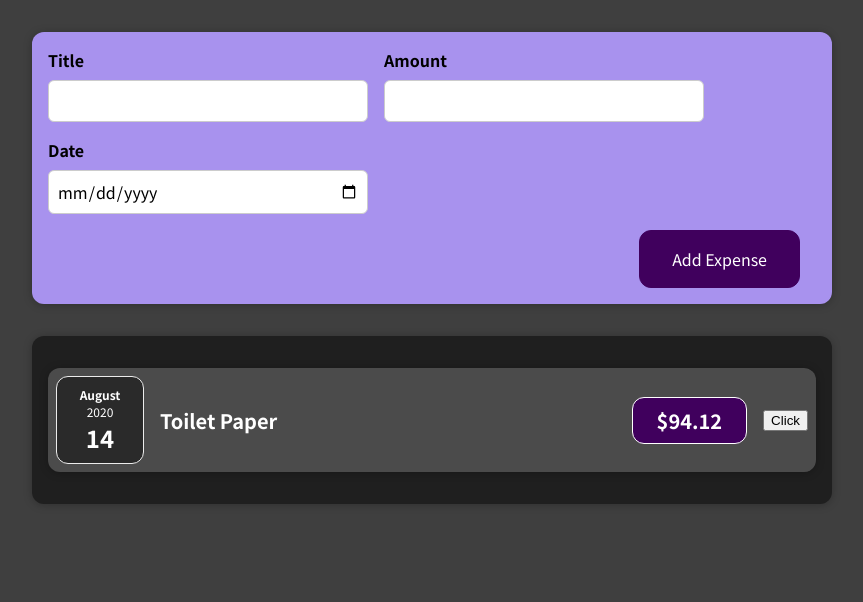
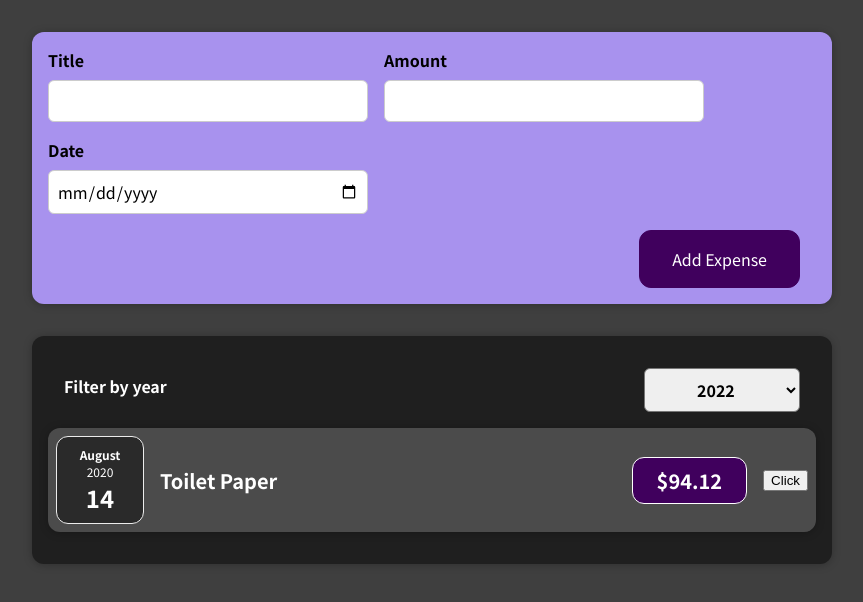
Before and after one commit to mdraselmiah95/React-Complete-Guide, a React (Create React App) app in the folder react-basics-working-with-components/code/first-app/: page / in a window 1280 px wide. Shown: the top 602 px of the page, without its empty margins (208-1071 px from the left). Built offline with nearby package versions, Linux system fonts and the light colour scheme.

Commit message:
Expenses Filter

```diff
--- a/react-basics-working-with-components/code/first-app/src/components/Expenses/Expenses.js
+++ b/react-basics-working-with-components/code/first-app/src/components/Expenses/Expenses.js
@@ -1,13 +1,21 @@
-import React from "react";
+import React, { useState } from "react";
 import Card from "../UI/Card";
 import ExpenseItem from "./ExpenseItem";
 import "./Expenses.css";
+import ExpensesFilter from "./ExpensesFilter";
 
 const Expenses = ({ expenses }) => {
-  //   const { title, amount, date } = expenses;
+  const [filteredYear, setFilteredYear] = useState("2022");
 
+  const filterChangeHandler = (selectedYear) => {
+    setFilteredYear(selectedYear);
+  };
   return (
     <Card className="expenses">
+      <ExpensesFilter
+        selected={filteredYear}
+        onChangeFilter={filterChangeHandler}
+      />
       <ExpenseItem expenses={expenses[0]} />
     </Card>
   );
--- a/react-basics-working-with-components/code/first-app/src/components/Expenses/ExpensesFilter.js
+++ b/react-basics-working-with-components/code/first-app/src/components/Expenses/ExpensesFilter.js
@@ -1,4 +1,5 @@
 import React from "react";
+import "./ExpensesFilter.css";
 
 const ExpensesFilter = (props) => {
   const dropdownChangeHandler = (event) => {
```
